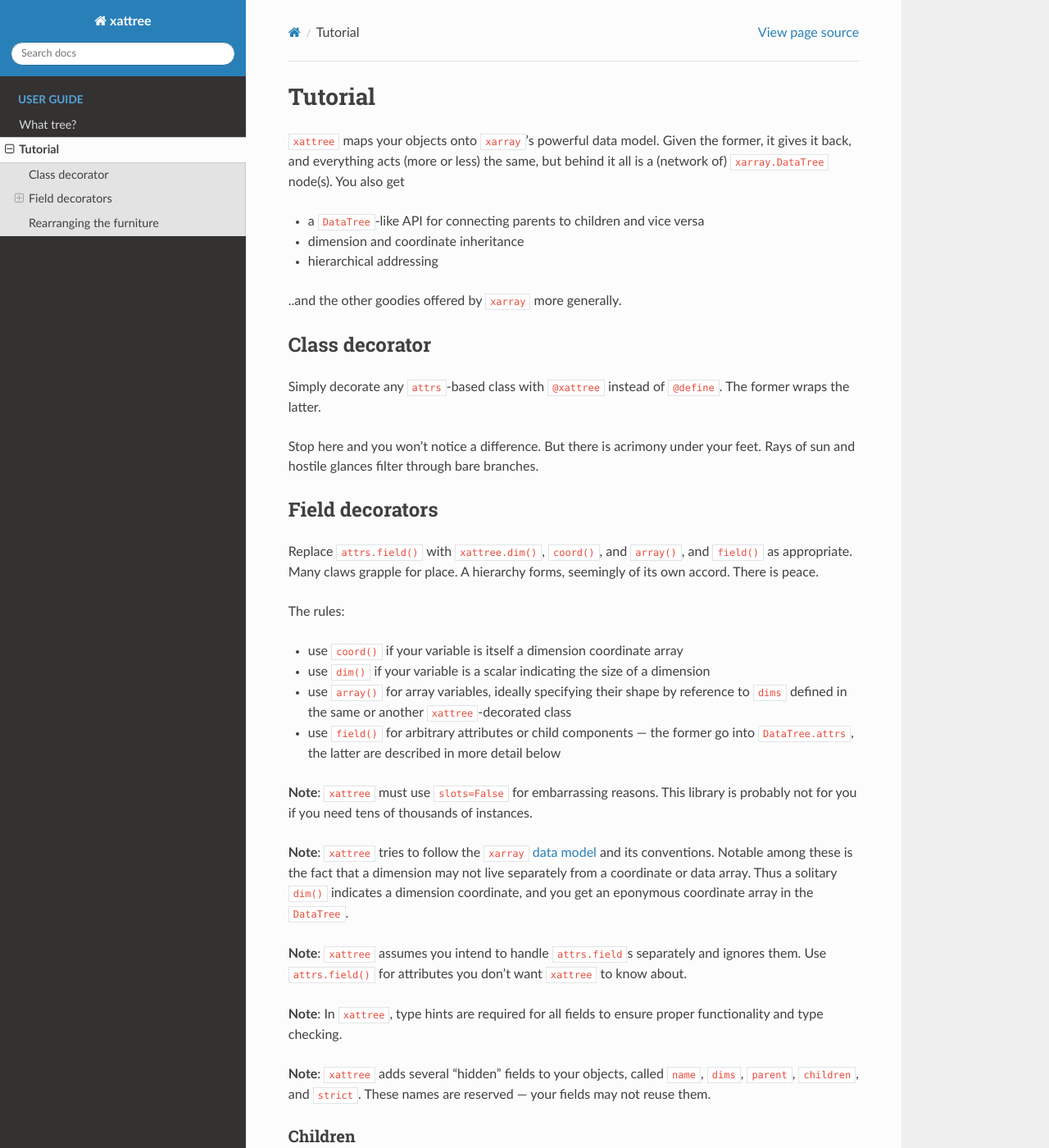
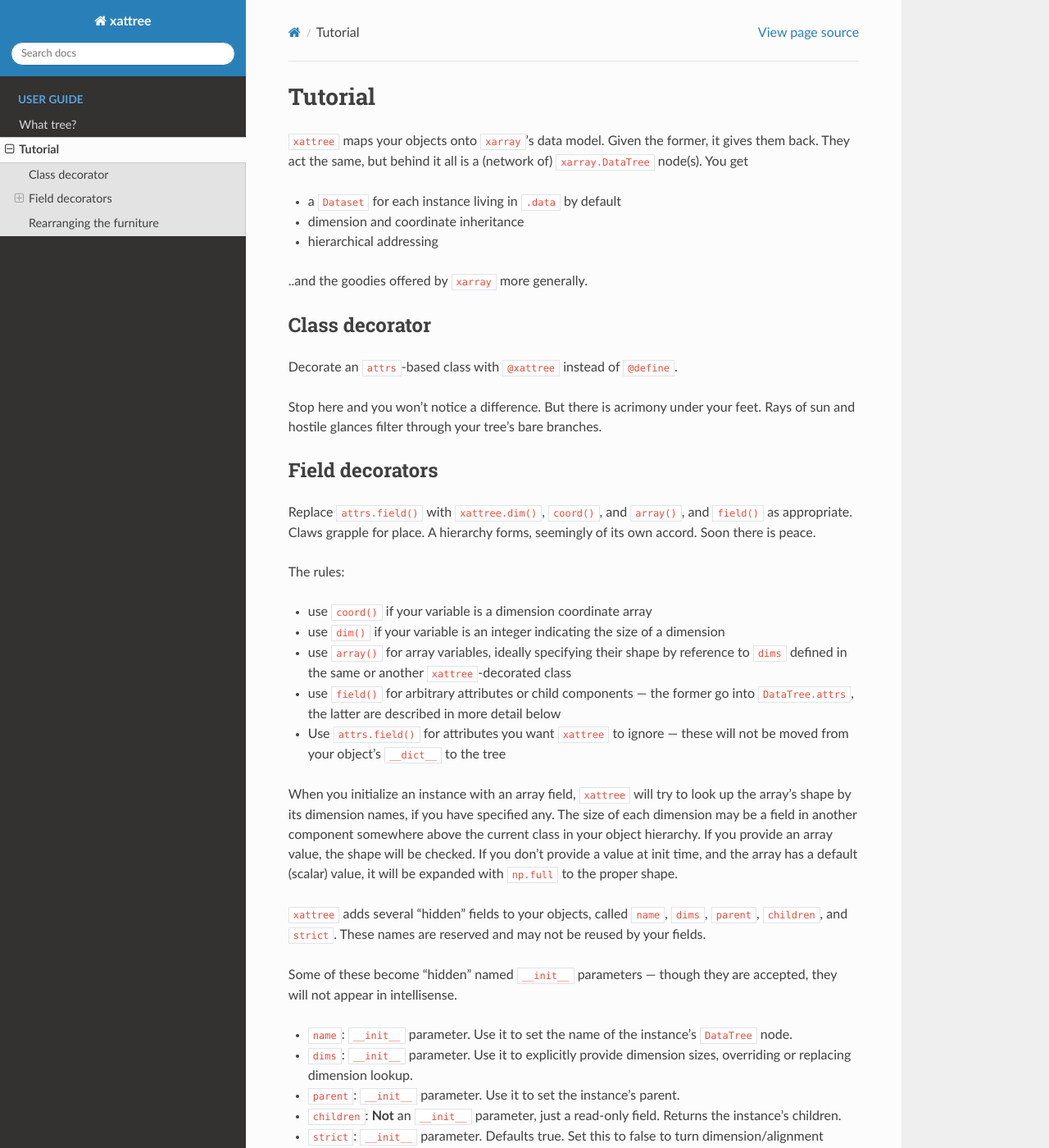
Before and after one commit to modflowpy/xattree, a Sphinx documentation site: the page built from docs/md/tut.md, in a window 1280 px wide and 1400 px high. Shown: the whole window at 82% size. Built offline with Sphinx 7.4.7 and the Read the Docs theme 3.1.0, drawn with Linux system fonts in a browser that asks for light colours; pages that are not in the unit, such as notebooks, are missing from menus; some of the changed text lies outside the part shown.

Commit message:
improve docs

```diff
--- a/docs/examples/quickstart.py
+++ b/docs/examples/quickstart.py
@@ -8,21 +8,21 @@ from xattree import xattree, has_xats, dim, array
 
 class Foo:
     n: int = dim(default=10)
-    arr: NDArray[np.float64] = array(default=0., dims=("n",))
+    a: NDArray[np.float64] = array(default=0., dims=("n",))
 
 def bar(cls):
     return cls if has_xats(cls) else xattree(cls)
 
 FooBar = bar(Foo)
 
-# A short while later it emerges, acting more or less the same, but carrying itself differently. It's got itself *together*, somehow &mdash; now in a different dimension, so to speak.
+# A short while later it emerges, acting more or less the same, but carrying itself differently &mdash; more *together*, somehow.
 
 fubar = FooBar()
-fubar.arr
+fubar.a
 
-# You sense deception. Maybe this is not your typical dive, but one of those places young people go to mainline over-priced caffeine, strive in one another's company, and negotiate which well-established words to overload in the interest of fun, fundraising, or faux-bohemian effect. You watch more closely.
+# You sense deception. Maybe this is not your typical dive, but one of those places young people go for over-priced caffeine.
 
-# Some more classes with strange hats and ominous-looking attributes wander in. You begin to fret.
+# A few more, these with strange hats and ominous attributes, stride in. You begin to fret.
 
 from attrs import field
 from xattree import ROOT
@@ -34,7 +34,7 @@ class Grid:
 
 @xattree
 class Arrs:
-    arr: NDArray[np.float64] = array(default=0.0, dims=("rows", "cols"))
+    a: NDArray[np.float64] = array(default=0.0, dims=("rows", "cols"))
 
 @xattree
 class Root:
--- a/docs/md/tut.md
+++ b/docs/md/tut.md
@@ -1,41 +1,52 @@
 # Tutorial
 
-`xattree` maps your objects onto `xarray`'s powerful data model. Given the former, it gives it back, and everything acts (more or less) the same, but behind it all is a (network of) `xarray.DataTree` node(s). You also get
+`xattree` maps your objects onto `xarray`'s data model. Given the former, it gives them back. They act the same, but behind it all is a (network of) `xarray.DataTree` node(s). You get
 
-- a `DataTree`-like API for connecting parents to children and vice versa
+- a `Dataset` for each instance living in `.data` by default
 - dimension and coordinate inheritance
 - hierarchical addressing
 
-..and the other goodies offered by `xarray` more generally.
+..and the goodies offered by `xarray` more generally.
 
 ## Class decorator
 
-Simply decorate any `attrs`-based class with `@xattree` instead of [`@define`](https://www.attrs.org/en/stable/examples.html#basics). The former wraps the latter.
+Decorate an `attrs`-based class with `@xattree` instead of [`@define`](https://www.attrs.org/en/stable/examples.html#basics).
 
-Stop here and you won't notice a difference. But there is acrimony under your feet. Rays of sun and hostile glances filter through bare branches.
-
-
+Stop here and you won't notice a difference. But there is acrimony under your feet. Rays of sun and hostile glances filter through your tree's bare branches.
 
 ## Field decorators
 
-Replace `attrs.field()` with `xattree.dim()`, `coord()`, and `array()`, and `field()` as appropriate. Many claws grapple for place. A hierarchy forms, seemingly of its own accord. There is peace.
+Replace `attrs.field()` with `xattree.dim()`, `coord()`, and `array()`, and `field()` as appropriate. Claws grapple for place. A hierarchy forms, seemingly of its own accord. Soon there is peace.
 
 The rules:
 
-- use `coord()` if your variable is itself a dimension coordinate array
-- use `dim()` if your variable is a scalar indicating the size of a dimension
+- use `coord()` if your variable is a dimension coordinate array
+- use `dim()` if your variable is an integer indicating the size of a dimension
 - use `array()` for array variables, ideally specifying their shape by reference to `dims` defined in the same or another `xattree`-decorated class
 - use `field()` for arbitrary attributes or child components &mdash; the former go into `DataTree.attrs`, the latter are described in more detail below
+- Use `attrs.field()` for attributes you want `xattree` to ignore &mdash; these will not be moved from your object's `__dict__` to the tree
 
-**Note**: `xattree` must use `slots=False` for embarrassing reasons. This library is probably not for you if you need tens of thousands of instances.
+When you initialize an instance with an array field, `xattree` will try to look up the array's shape by its dimension names, if you have specified any. The size of each dimension may be a field in another component somewhere above the current class in your object hierarchy. If you provide an array value, the shape will be checked. If you don't provide a value at init time, and the array has a default (scalar) value, it will be expanded with `np.full` to the proper shape.
+
+`xattree` adds several "hidden" fields to your objects, called `name`, `dims`, `parent`, `children`, and `strict`. These names are reserved and may not be reused by your fields.
+
+Some of these become "hidden" named `__init__` parameters &mdash; though they are accepted, they will not appear in intellisense.
+
+- `name`: `__init__` parameter. Use it to set the name of the instance's `DataTree` node.
+
+- `dims`: `__init__` parameter. Use it to explicitly provide dimension sizes, overriding or replacing dimension lookup.
+
+- `parent`: `__init__` parameter. Use it to set the instance's parent.
+
+- `children`: **Not** an `__init__` parameter, just a read-only field. Returns the instance's children.
+
+- `strict`: `__init__` parameter. Defaults true. Set this to false to turn dimension/alignment checking off, i.e. to allow creating arrays whose dimensions can't be found (thus size can't be verified).
+
+**Note**: type hints are required for all fields.
+
+**Note**: `xattree` wraps `attrs.define()` with `slots=False` for embarrassing reasons. This library is probably not for you if you need lots of instances of your classes.
 
 **Note**: `xattree` tries to follow the `xarray` [data model](https://docs.xarray.dev/en/latest/user-guide/terminology.html) and its conventions. Notable among these is the fact that a dimension may not live separately from a coordinate or data array. Thus a solitary `dim()` indicates a dimension coordinate, and you get an eponymous coordinate array in the `DataTree`.
-
-**Note**: `xattree` assumes you intend to handle `attrs.field`s separately and ignores them. Use `attrs.field()` for attributes you don't want `xattree` to know about.
-
-**Note**: In `xattree`, type hints are required for all fields to ensure proper functionality and type checking.
-
-**Note**: `xattree` adds several "hidden" fields to your objects, called `name`, `dims`, `parent`, `children`, and `strict`. These names are reserved &mdash; your fields may not reuse them.
 
 ### Children
 
```
Also changed, not shown: docs/md/wat.md (+5 -5 lines).
